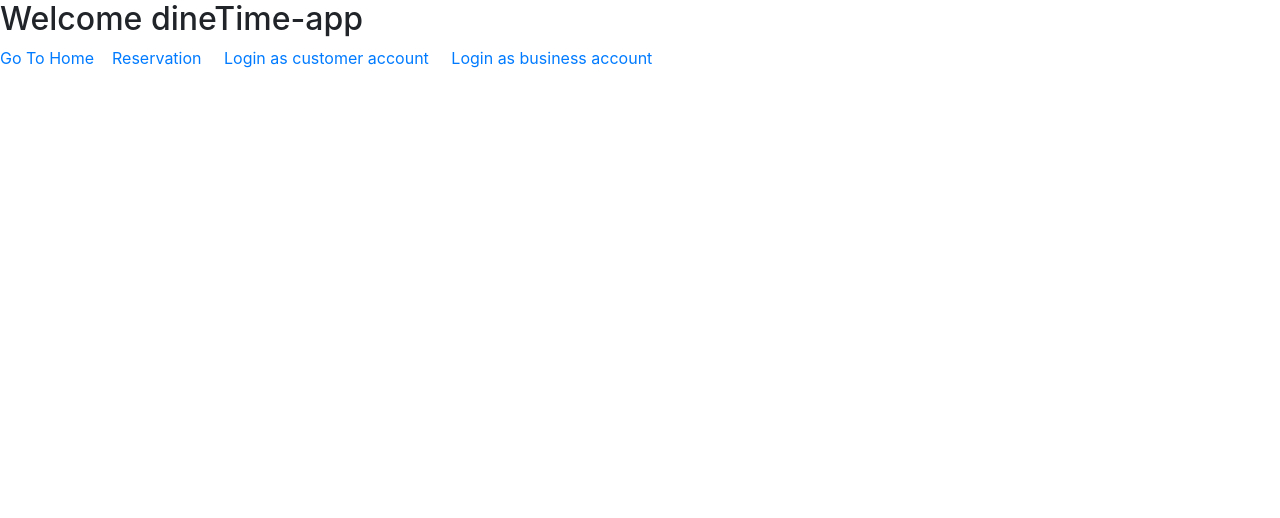
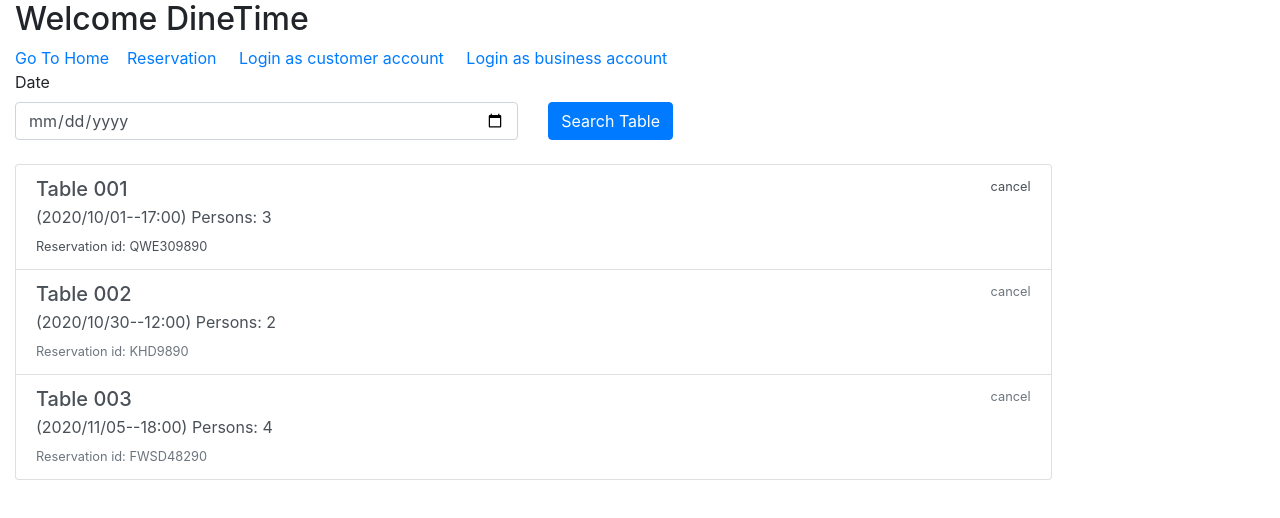
Before and after one commit to yehboom/dineTime_Frontend, an Angular app: page /tablelist in a window 1280 px wide. Before the commit this address led to /. Shown: the top 518 px of the page. Built offline with nearby package versions, Linux system fonts and the light colour scheme.

Commit message:
add table list

```diff
--- a/src/app/add-table/add-table.component.html
+++ b/src/app/add-table/add-table.component.html
@@ -11,10 +11,7 @@
     </div>
 
 <form>
-  <!-- <div class="form-group">
-    <label for="exampleFormControlInput1">Email address</label>
-    <input type="email" class="form-control" id="exampleFormControlInput1" placeholder="name@example.com">
-  </div> -->
+
 
 
   <div class="form-group">
@@ -37,13 +34,12 @@
       <option>15:00</option>
     </select>
   </div>
-  <!-- <div class="form-group">
-    <label for="exampleFormControlTextarea1">Example textarea</label>
-    <textarea class="form-control" id="exampleFormControlTextarea1" rows="3"></textarea>
-  </div> -->
+
 </form>
 <a class="btn btn-primary" >Add</a>&nbsp;
-<a class="btn btn-primary" >View Table List</a>
+<a class="btn btn-primary" (click)="btnClick();" >View Table List</a>
 
 
 </div>
+
+</div>>
--- a/src/app/add-table/add-table.component.ts
+++ b/src/app/add-table/add-table.component.ts
@@ -1,4 +1,11 @@
 import { Component, OnInit } from '@angular/core';
+import { Router } from '@angular/router';
+
+export class table{
+  public rDate: Date;
+  public people: string;
+  public time: string;
+}
 
 @Component({
   selector: 'app-add-table',
@@ -7,9 +14,24 @@
 })
 export class AddTableComponent implements OnInit {
 
-  constructor() { }
+  constructor(private router: Router) { }
 
   ngOnInit(): void {
+    this.model.people="1";
   }
 
+  model= new table();
+
+  // onSumbit(form): void{
+  //   // var numberValue = Number(this.model.travelers);
+  //   // this.result = numberValue * this.rate;
+  //   this.router.navigateByUrl('/tablelist');
+  //   console.log(form.value);
+  // }
+
+    btnClick= function () {
+    this.router.navigateByUrl('/tablelist');
+};
+
+
 }
--- a/src/app/app-routing.module.ts
+++ b/src/app/app-routing.module.ts
@@ -1,3 +1,4 @@
+import { tablelist, TableListComponent } from './table-list/table-list.component';
 import { AddTableComponent } from './add-table/add-table.component';
 import { ReservationListComponent } from './reservation-list/reservation-list.component';
 import { SearchComponent } from './search/search.component';
@@ -18,7 +19,8 @@
   { path: 'login',component: LoginComponent},
   { path: 'search', component: SearchComponent },
   { path: 'reservationlist', component: ReservationListComponent },
-  { path: 'addtable',component: AddTableComponent}
+  { path: 'addtable',component: AddTableComponent},
+  { path: 'tablelist' ,component: TableListComponent}
   ]
 
 
--- a/src/app/app.component.html
+++ b/src/app/app.component.html
@@ -1,3 +1,4 @@
+<div class="container-fluid">
 <h2>Welcome {{title}}</h2>
 
 <nav>
@@ -6,6 +7,7 @@
   <a routerLink="/login">Login as customer account</a>&nbsp;&nbsp;&nbsp;&nbsp;
   <a routerLink="/addtable">Login as business account </a><br>
 </nav>
+</div>
 <router-outlet></router-outlet>
 <!--
   <app-reservation></app-reservation> -->
@@ -15,3 +17,4 @@
 <!-- <app-test></app-test> -->
 <!-- <app-reservation-list></app-reservation-list> -->
 <!-- <app-add-table></app-add-table> -->
+<!-- <app-table-list></app-table-list> -->
--- a/src/app/app.component.ts
+++ b/src/app/app.component.ts
@@ -6,5 +6,5 @@
   styleUrls: ['./app.component.css']
 })
 export class AppComponent {
-  title = 'dineTime-app';
+  title = 'DineTime';
 }
--- a/src/app/app.module.ts
+++ b/src/app/app.module.ts
@@ -9,6 +9,7 @@
 import { SearchComponent } from './search/search.component';
 import { ReservationListComponent } from './reservation-list/reservation-list.component';
 import { AddTableComponent } from './add-table/add-table.component';
+import { TableListComponent } from './table-list/table-list.component';
 
 
 
@@ -21,6 +22,7 @@
     SearchComponent,
     ReservationListComponent,
     AddTableComponent,
+    TableListComponent,
 
   ],
   imports: [
--- /dev/null
+++ b/src/app/table-list/table-list.component.html
@@ -0,0 +1,44 @@
+
+
+<div class="col-10">
+  <label for="date-start">Date</label>
+  <div class="row">
+  <div class="col-6">
+  <form #myForm="ngForm" (ngSubmit)="myForm.form.valid && onSumbit(myForm)">
+
+        <input type="date" class="form-control" name="date" [(ngModel)]="model.rDate">
+  </form>
+  </div>
+
+  <div class="col-2">
+  <a class="btn btn-primary" >Search Table</a>
+  </div>
+  </div>
+<br>
+<div class="list-group">
+  <a href="#" class="list-group-item list-group-item-action">
+    <div class="d-flex w-100 justify-content-between">
+      <h5 class="mb-1">Table 001</h5>
+      <small>cancel</small>
+    </div>
+    <p class="mb-1">(2020/10/01--17:00)    Persons: 3</p>
+    <small>Reservation id: QWE309890</small>
+  </a>
+
+  <a href="#" class="list-group-item list-group-item-action">
+    <div class="d-flex w-100 justify-content-between">
+      <h5 class="mb-1">Table 002</h5>
+      <small class="text-muted">cancel</small>
+    </div>
+    <p class="mb-1">(2020/10/30--12:00)    Persons: 2</p>
+    <small class="text-muted">Reservation id: KHD9890</small>
+  </a>
+  <a href="#" class="list-group-item list-group-item-action">
+    <div class="d-flex w-100 justify-content-between">
+      <h5 class="mb-1">Table 003</h5>
+      <small class="text-muted">cancel</small>
+    </div>
+    <p class="mb-1">(2020/11/05--18:00)    Persons: 4</p>
+    <small class="text-muted">Reservation id: FWSD48290</small>
+  </a>
+</div>
--- /dev/null
+++ b/src/app/table-list/table-list.component.ts
@@ -0,0 +1,36 @@
+import { Component, OnInit } from '@angular/core';
+
+
+
+export class tablelist{
+  public rDate: Date;
+  public people: string;
+  public time: string;
+  public tableid: string;
+}
+
+@Component({
+  selector: 'app-table-list',
+  templateUrl: './table-list.component.html',
+  styleUrls: ['./table-list.component.css']
+})
+export class TableListComponent implements OnInit {
+
+  constructor() { }
+
+
+  ngOnInit(): void {
+    this.model.tableid="1123";
+  }
+
+  model= new tablelist();
+
+  onSumbit(form): void{
+    // var numberValue = Number(this.model.travelers);
+    // this.result = numberValue * this.rate;
+    // this.router.navigateByUrl('/reservation');
+    console.log(form.value);
+  }
+
+
+}
--- a/src/index.html
+++ b/src/index.html
@@ -5,7 +5,7 @@
 <base href="/">
 <head>
   <meta charset="utf-8">
-  <title>DineTimeApp</title>
+  <title>DineTime</title>
   <base href="/">
 
 <!--
```
Also changed, not shown: src/app/table-list/table-list.component.css (added), 1 other file (tests, documents, lock files or other folders).
